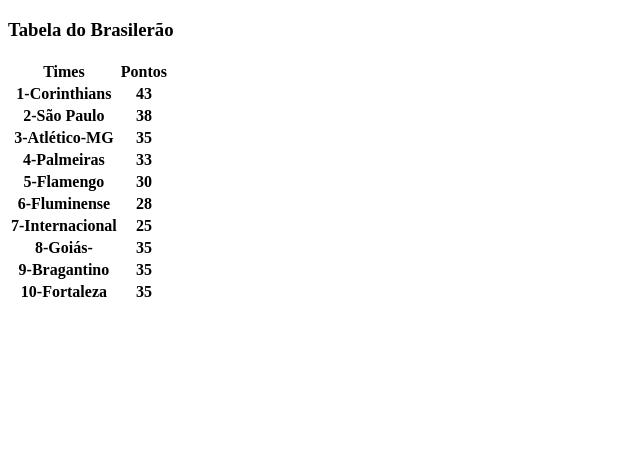
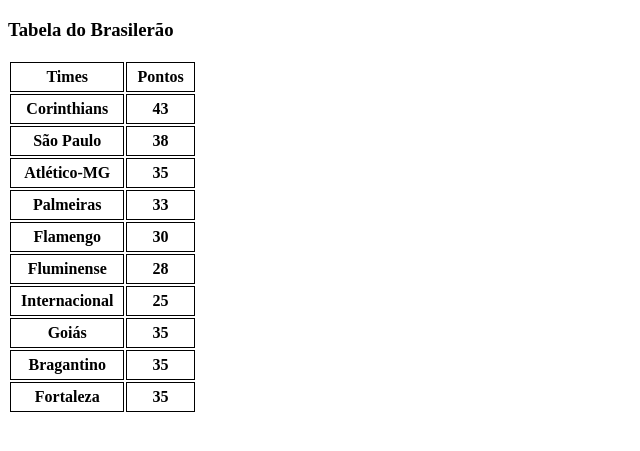
Before and after one commit to Kaikebsantos/tabela-pontos-corridos, a plain HTML site: page index.html in a window 1280 px wide. Shown: the part 61-512 px from the top of the page, without its empty margins (0-640 px from the left). Drawn offline with Linux system fonts and the light colour scheme.

Commit message:
Update index.html

```diff
--- a/index.html
+++ b/index.html
@@ -1,56 +1,70 @@
 <!DOCTYPE HTML>
 <html lang="en">
 <head>
-    <meta charset="UTF-8">
-    <meta name="viewport" content="width=device-width, initial-scale=1.0">
     <title>tabelas pontos corridos</title>
+    <style>
+table th, td {
+    border: 1px solid black
+
+}
+
+th,td{
+    padding: 5px 10px;
+}
+
+th{
+    background-color: blue rgb(21, 4, 98);
+    color: black
+}
+
+    </style>
 </head>
 <body>
     <h1>Tabela do Brasilerão</h1>
     <h3>Tabela do Brasilerão</h3>
     <table>
      <tr>
-        <th>Times</th>
+        <th class="background-color">Times</th>
         <th> Pontos</th>
     </tr>
      <tr>
-        <th> 1-Corinthians</th>
+        <th>Corinthians</th>
         <th>43</th>
     </tr>
     <tr>
-        <th> 2-São Paulo</th>
+        <th>São Paulo</th>
         <th>38</th>
     </tr>
     <tr>
-        <th> 3-Atlético-MG</th>
+        <th>Atlético-MG</th>
         <th>35</th>
     </tr>
     <tr>
-        <th> 4-Palmeiras</th>
+        <th>Palmeiras</th>
         <th>33</th>
     </tr>
     <tr>
-        <th> 5-Flamengo</th>
+        <th>Flamengo</th>
         <th>30</th>
     </tr>
     <tr>
-        <th> 6-Fluminense</th>
+        <th>Fluminense</th>
         <th>28</th>
     </tr>
     <tr>
-        <th> 7-Internacional</th>
+        <th>Internacional</th>
         <th>25</th>
     </tr>
     <tr>
-        <th> 8-Goiás-</th>
+        <th>Goiás</th>
         <th>35</th>
     </tr>
     <tr>
-        <th> 9-Bragantino</th>
+        <th>Bragantino</th>
         <th>35</th>
     </tr>
     <tr>
-        <th> 10-Fortaleza</th>
+        <th>Fortaleza</th>
         <th>35</th>
     </tr>
     </table>
```
